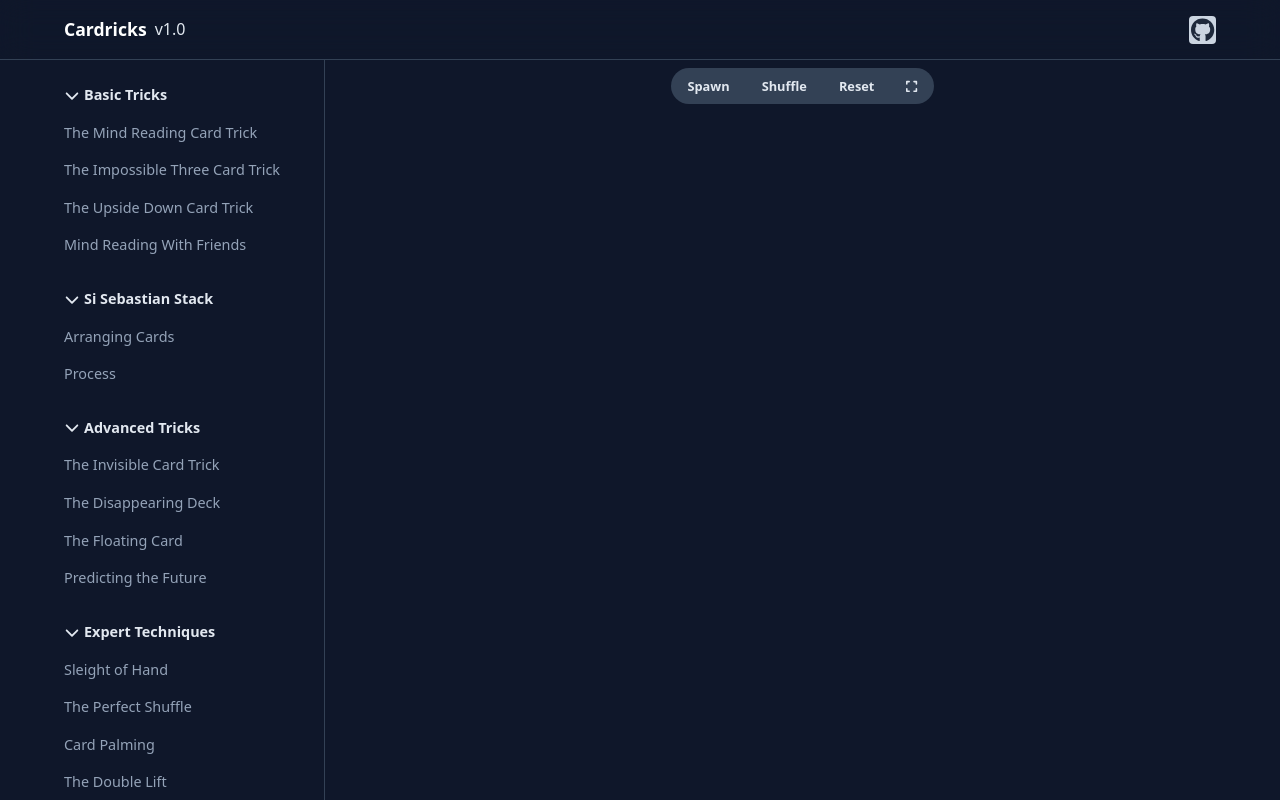
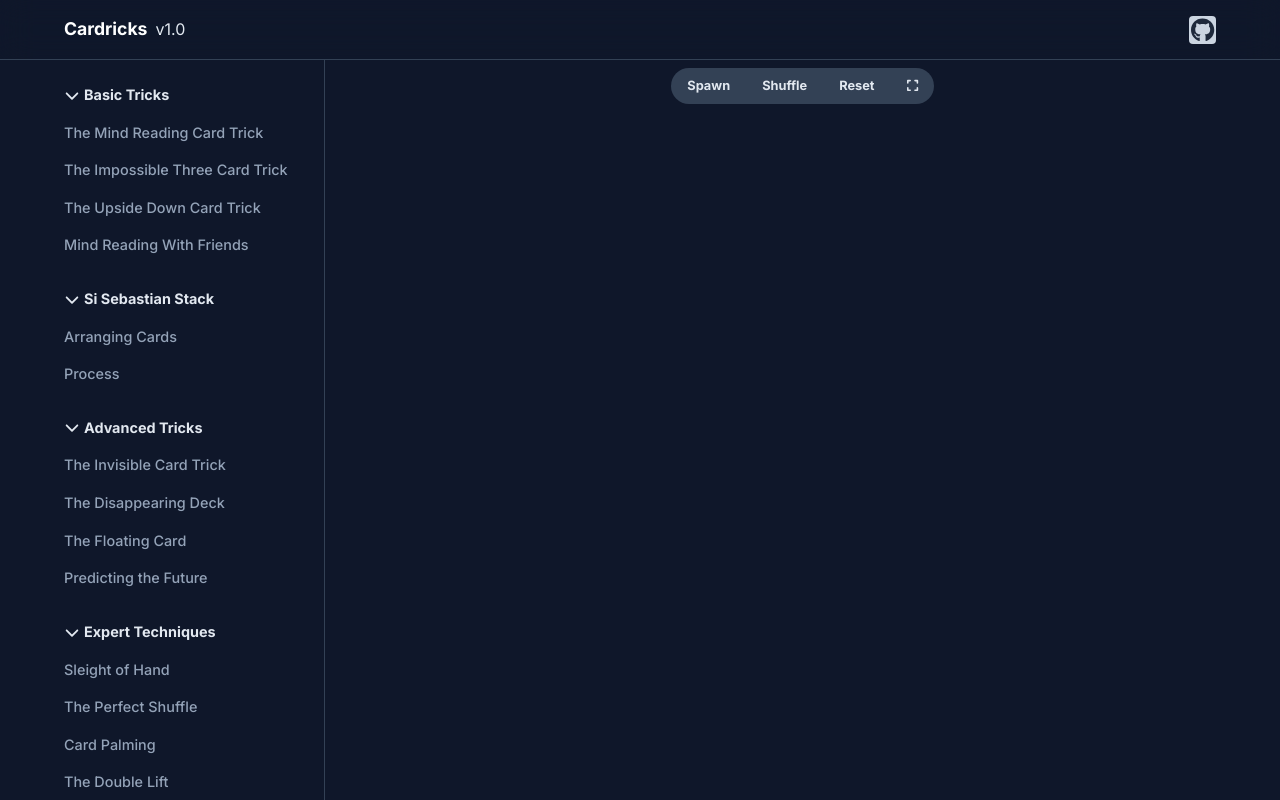
Before and after one commit to lakshyamahawar14/cardricks, a Vue app: page /playground/1/1 in a window 1280 px wide. Built offline with nearby package versions, Linux system fonts and the light colour scheme.

Commit message:
final commit
Ab aage karne ka mann nhi hai :'(

```diff
--- a/src/index.css
+++ b/src/index.css
@@ -8,7 +8,7 @@
   padding: 0;
   box-sizing: border-box;
   user-select: none;
-  /* font-family: "Inter", sans-serif; */
+  font-family: "Inter", sans-serif;
 }
 
 *::-webkit-scrollbar {
--- a/src/views/Playground.vue
+++ b/src/views/Playground.vue
@@ -4,7 +4,7 @@
   >
     <div
       class="absolute top-[calc(60px+0.5rem)] z-[15]"
-      :class="{ 'top-2': isFullscreen }"
+      :style="{ top: isFullscreen ? '0.5rem' : '' }"
     >
       <PlaygroundTools
         :isFullscreen="isFullscreen"
```
